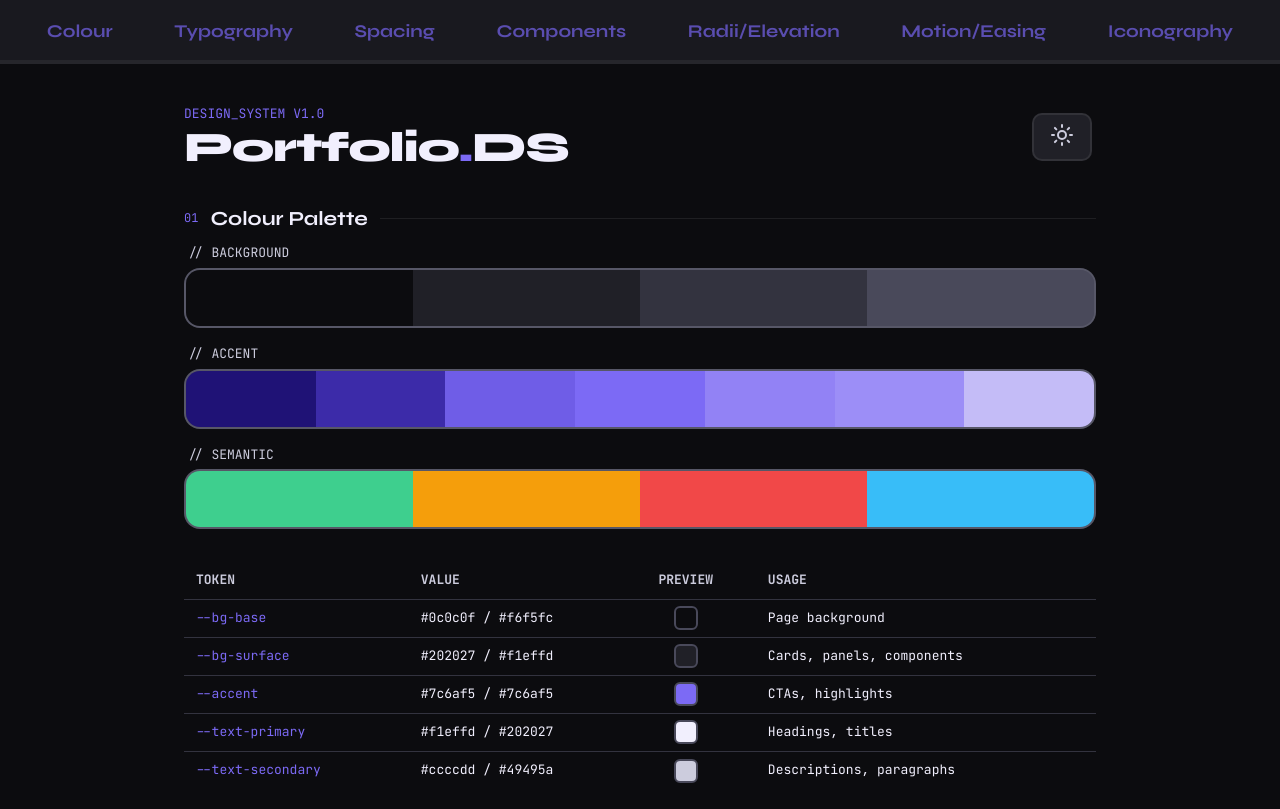
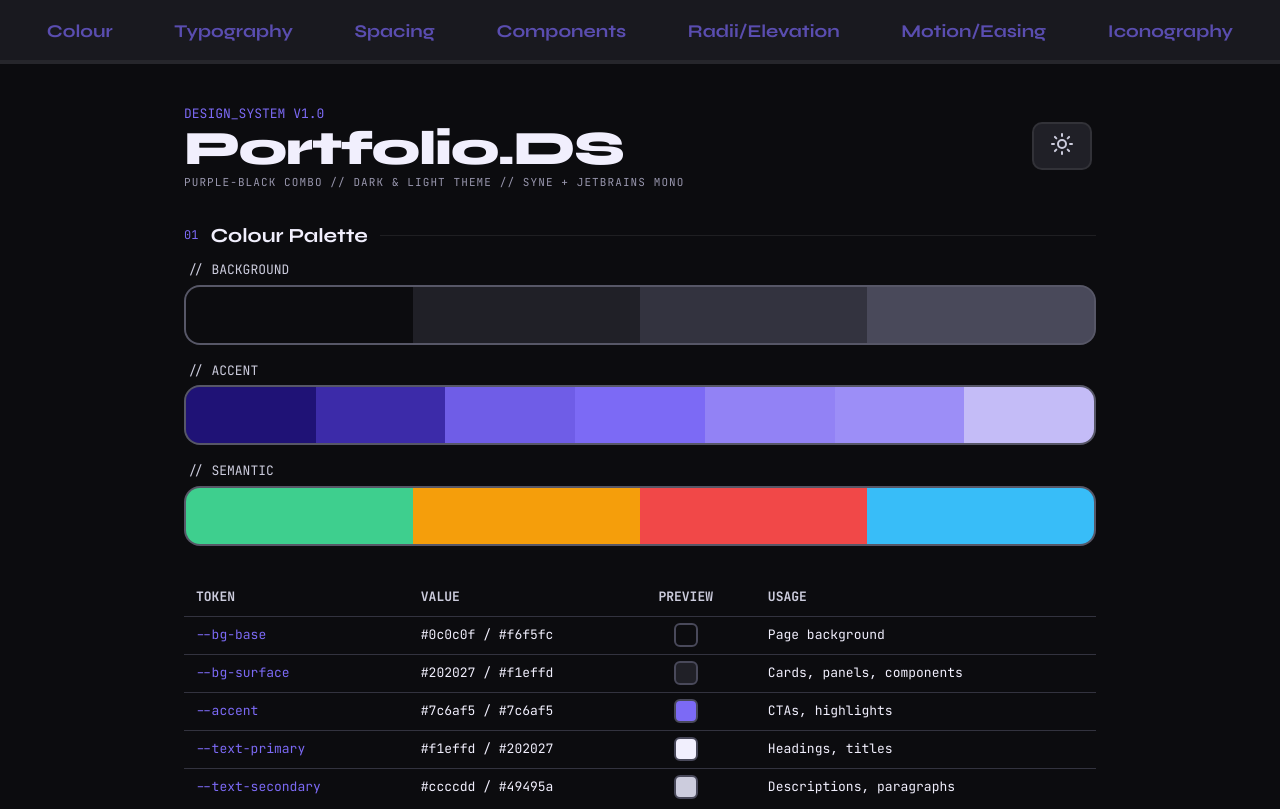
Before and after one commit to tarcies/design-system, a website: page index.html in a window 1280 px wide. Shown: the top 809 px of the page. Drawn offline with nearby package versions, Linux system fonts and the light colour scheme.

Commit message:
feat: add meta desc below display title

```diff
--- a/index.html
+++ b/index.html
@@ -32,11 +32,11 @@
         <div class="header">
           <div class="header-title">
             <p class="system-label">DESIGN_SYSTEM V1.0</p>
-            <h1>Portfolio<span>.</span>DS</h1>
-            <div class="header-meta">
-              <!-- <span>dark-first, accessible //</span>
-              <span>Syne + JetBrains Mono //</span>
-              <span>CSS custom properties</span> -->
+            <p class="display">Portfolio<span>.</span>DS</p>
+            <div class="header-meta label">
+              <span>purple-black combo //</span>
+              <span>dark & light theme //</span>
+              <span>Syne + JetBrains Mono</span>
             </div>
           </div>
           <div class="header-theme">
--- a/style.css
+++ b/style.css
@@ -281,10 +281,8 @@
     padding: 0;
 }
 
-.header-meta {}
-
-.header-meta span {
-    color: var(--text-secondary);
+.header-meta {
+    padding-top: var(--space-1);
 }
 
 .header-theme {
```
